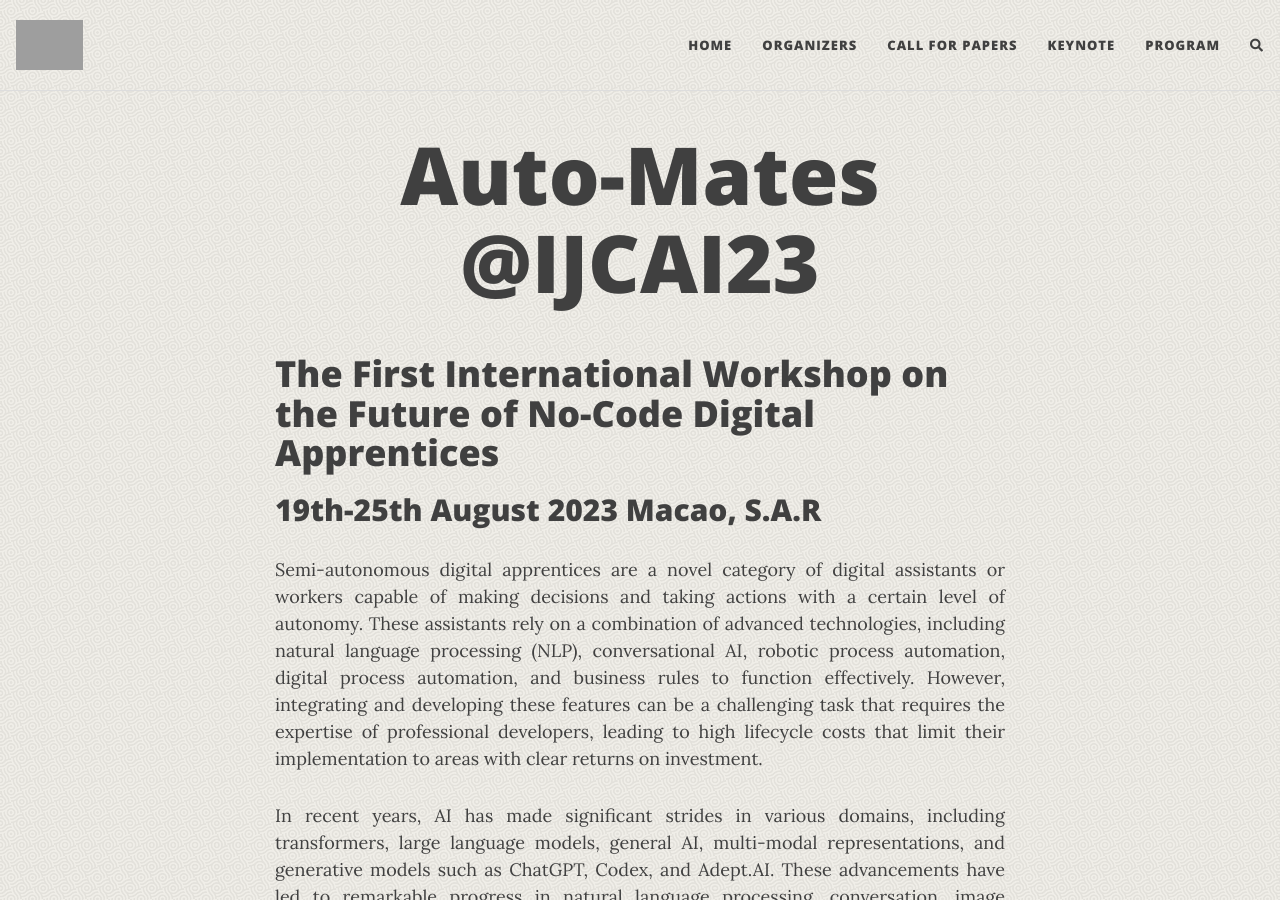
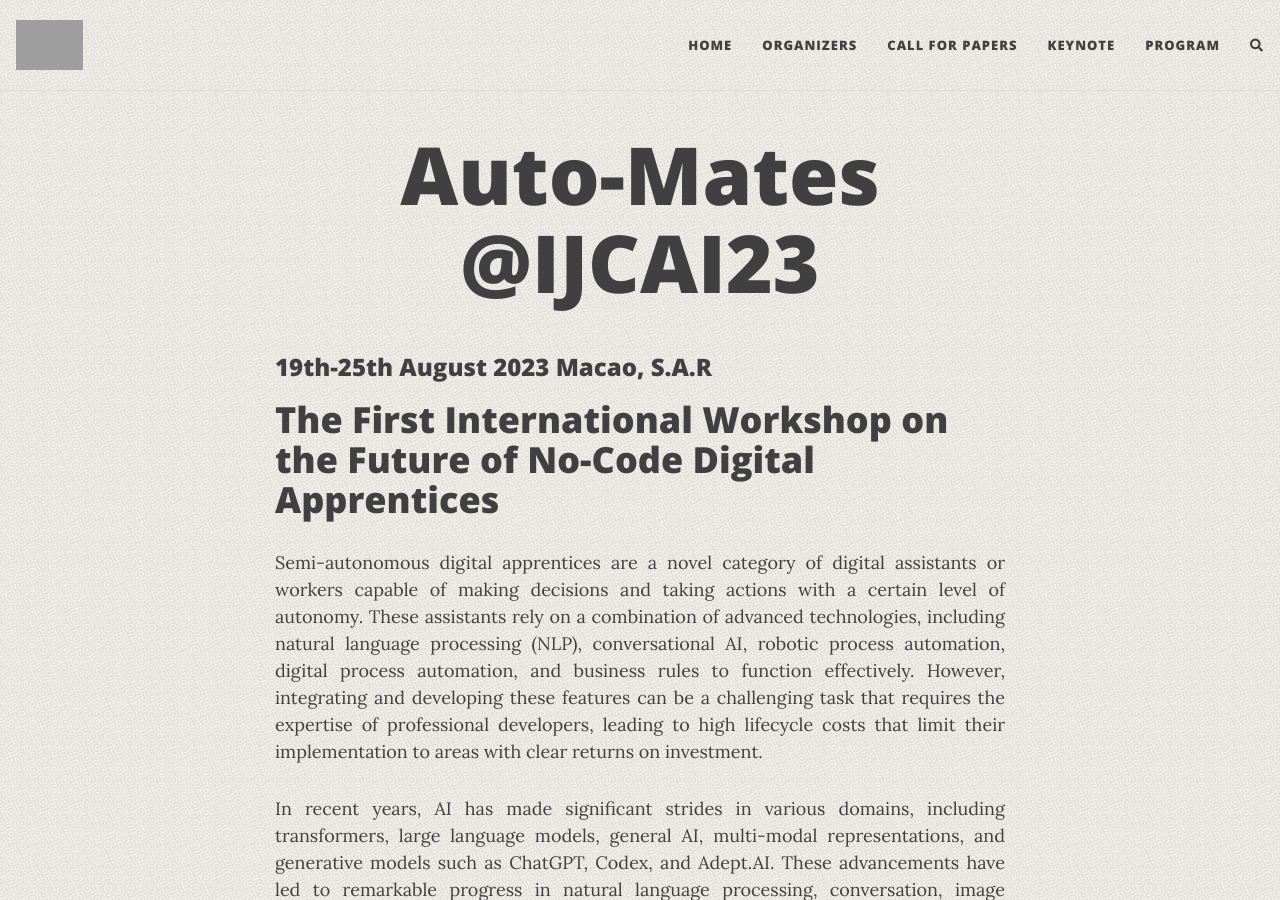
Before and after one commit to IJCAI23AutoMates/IJCAI23AutoMates..github.io, a Jekyll site: the page built from index.md, in a window 1280 px wide and 900 px high. Built offline with Jekyll 4.4.1, drawn with Linux system fonts in a browser that asks for light colours; nearby versions of some CDN libraries; comment, search, counter and statistics services are not loaded; grey boxes are pictures that could not be loaded.

```diff
--- a/index.md
+++ b/index.md
@@ -2,9 +2,11 @@
 layout: home
 title: Auto-Mates @IJCAI23
 ---
+
+### 19th-25th August 2023 Macao, S.A.R
+
+
 # The First International Workshop on the Future of No-Code Digital Apprentices
-
-## 19th-25th August 2023 Macao, S.A.R
 
 
 {: style="text-align: justify"}
```
